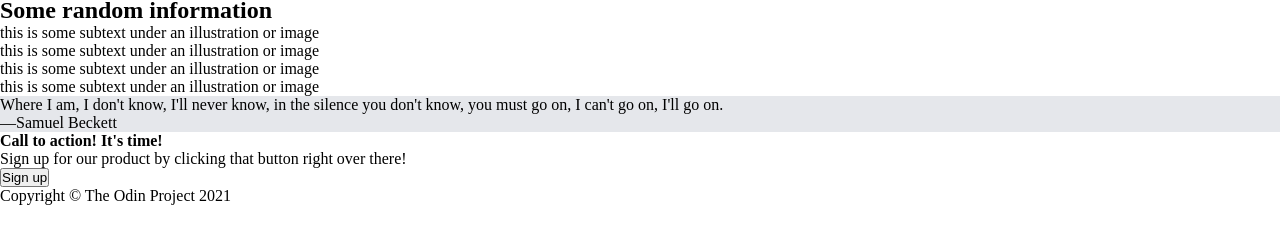
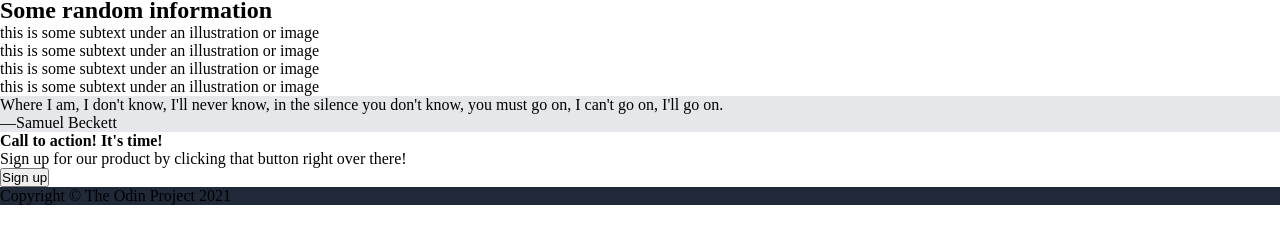
Before and after one commit to ABustos2606/odin-landing-page, a plain HTML site: page index.htm in a window 1280 px wide. Shown: the part 149-392 px from the top of the page. Drawn offline with Linux system fonts and the light colour scheme.

Commit message:
edit style.css

```diff
--- a/style.css
+++ b/style.css
@@ -21,6 +21,6 @@ header {
     background-color: #e5e7eb;
 }
 
-header {
+footer {
     background-color: #1f2937;
 }
```
